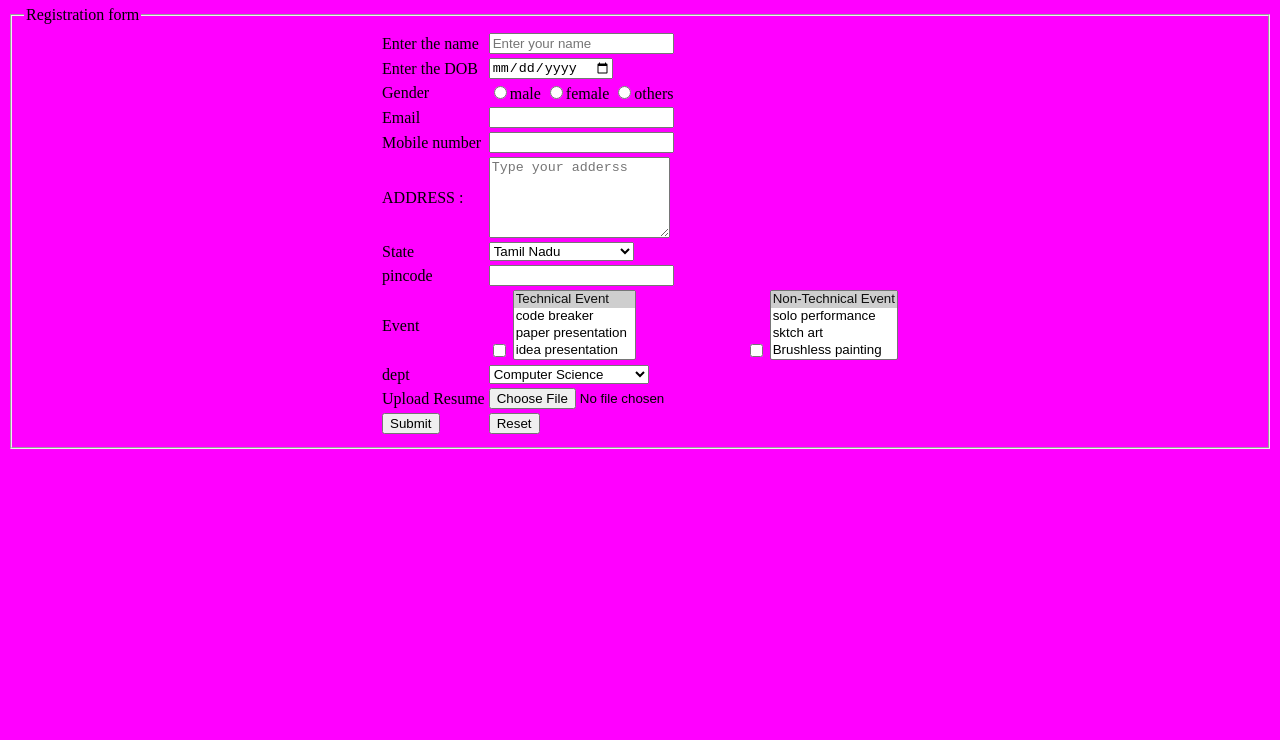
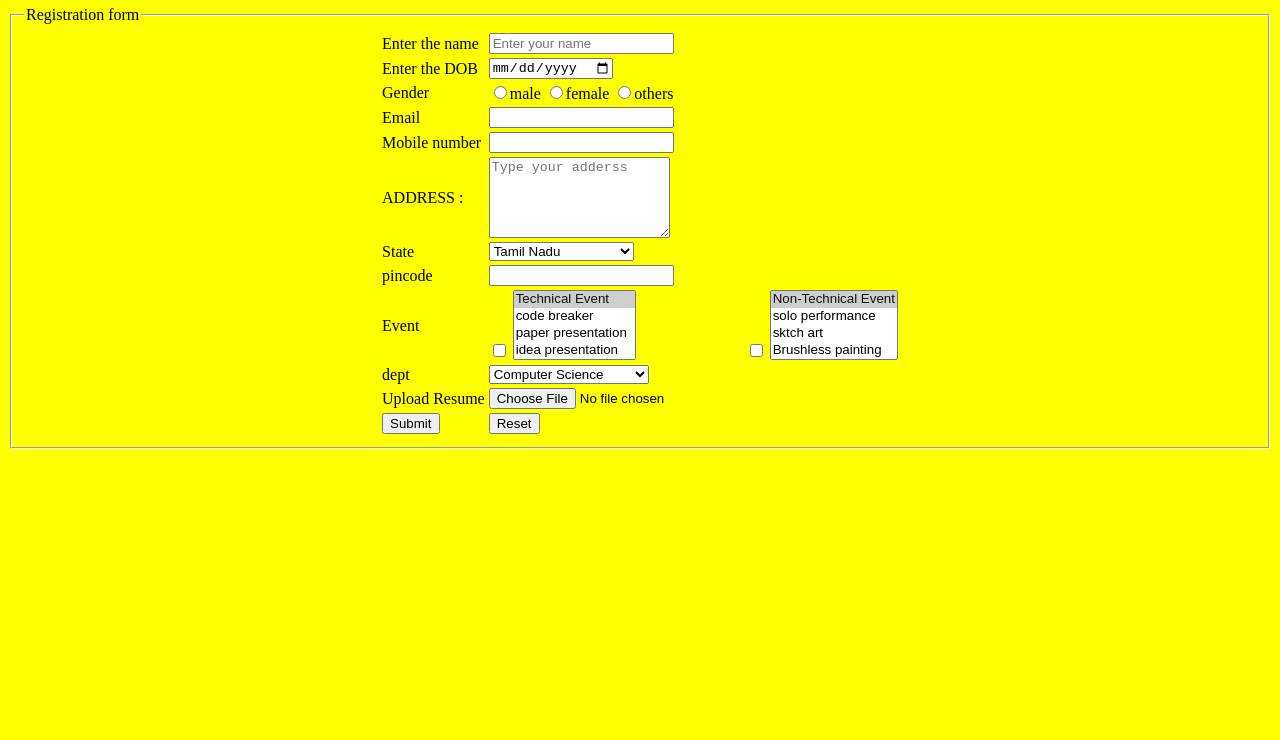
Before and after one commit to sankaraannamalai2001/webtech, a plain HTML site: page event.html in a window 1280 px wide. Shown: the part 60-800 px from the top of the page. Drawn offline with Linux system fonts and the light colour scheme.

Commit message:
Update event.html

```diff
--- a/event.html
+++ b/event.html
@@ -1,6 +1,6 @@
 <html>
     <title>Registration</title>
-    <body bgcolor="magenta" >
+    <body bgcolor="yellow" >
         <h1 align="center" style="bold" style="ALGERIAN">EVENT REGISTRATION</h1>
         <center>
         <form method="get" style="align-content: space-around;" action="lastpage.html">
```
